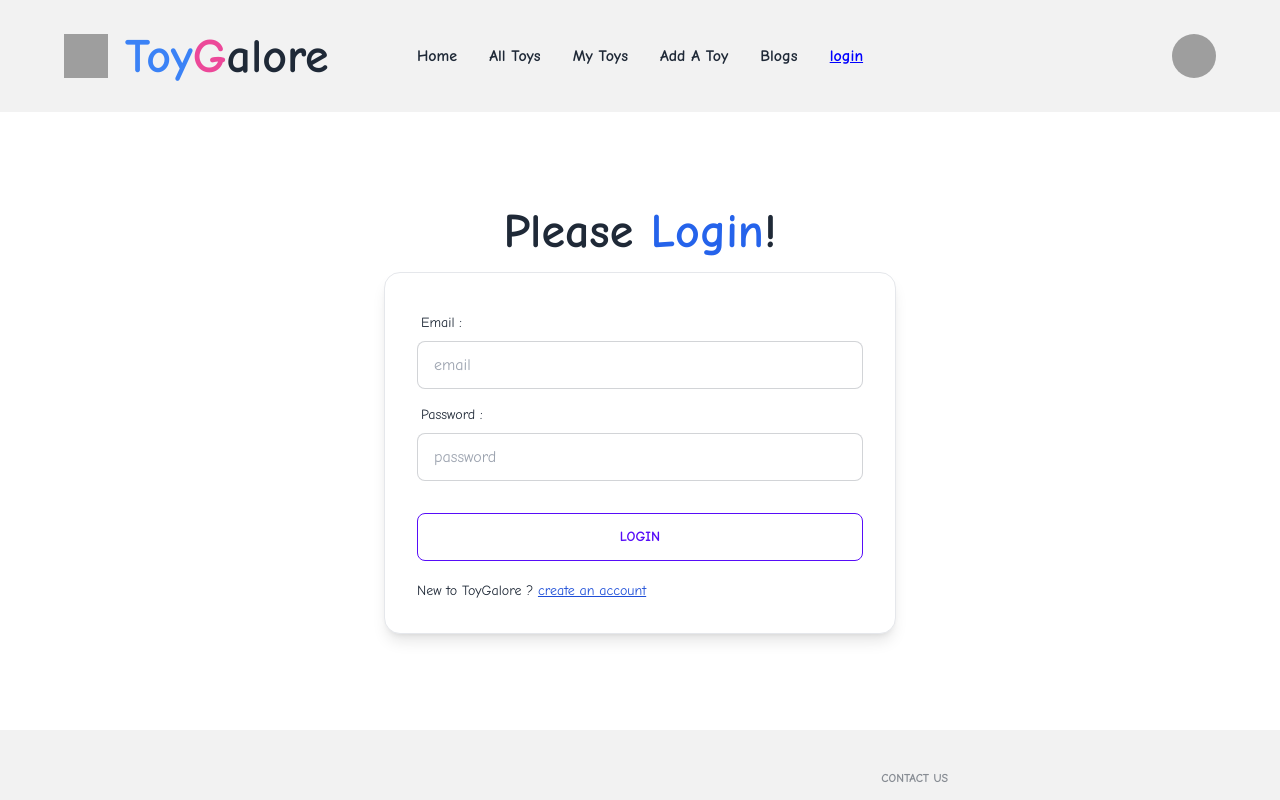
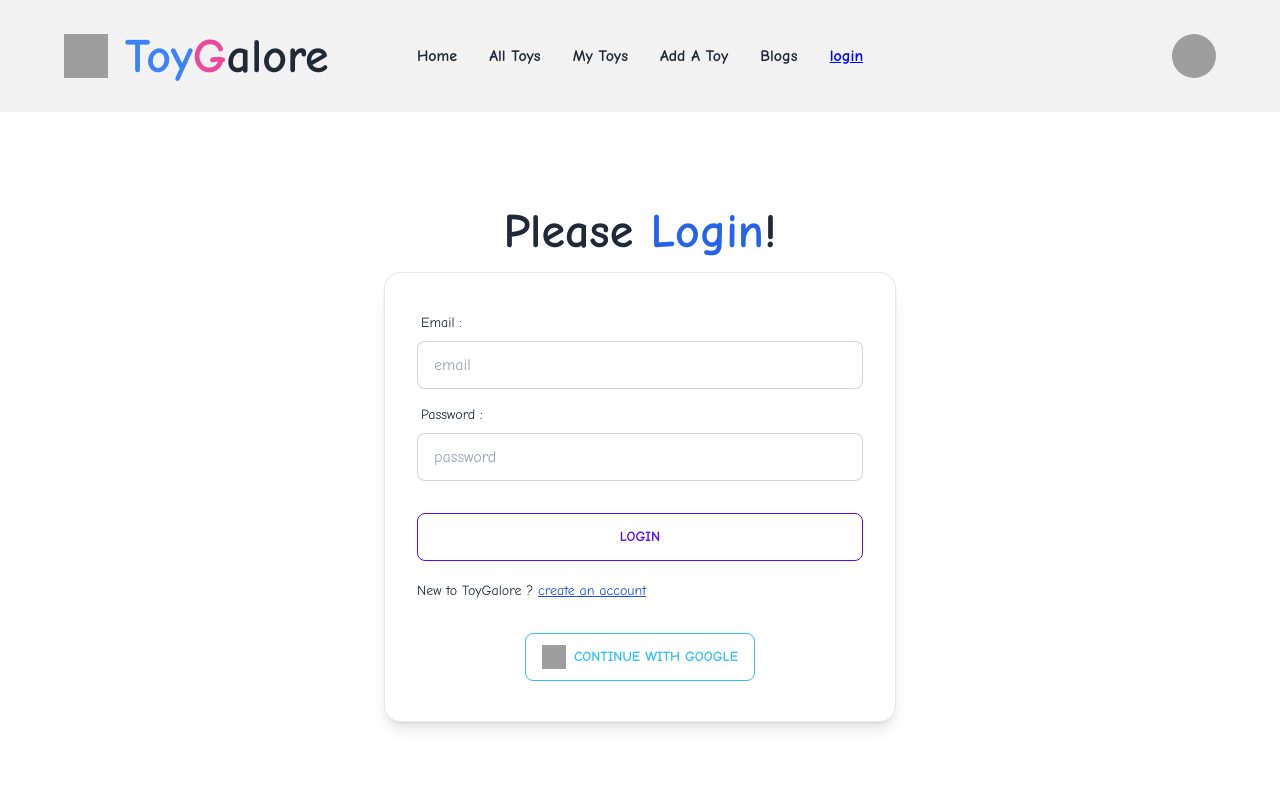
Before and after one commit to Mohosin075/toy-marketplace-client, a React (Vite) app in the folder toy-marketplace-client/: page /login in a window 1280 px wide. Shown: the top 800 px of the page. Built offline with nearby package versions, Linux system fonts and the light colour scheme; no server answers; grey boxes are pictures that could not be loaded.

Commit message:
added firebase google login

```diff
--- a/toy-marketplace-client/src/pages/login/Login.jsx
+++ b/toy-marketplace-client/src/pages/login/Login.jsx
@@ -1,41 +1,60 @@
 import { useContext } from "react";
 import useTitle from "../hooks/useTitle";
-import { Link } from 'react-router-dom';
+import { Link } from "react-router-dom";
 import { AuthContext } from "../provider/AuthProvider";
 import { toast } from "react-toastify";
 
 const Login = () => {
   useTitle("login");
-  const  {user, loginUser} = useContext(AuthContext)
+  const { user, loginUser, googleLogin } = useContext(AuthContext);
   //   login form
-const handleLogin =e=>{
+  const handleLogin = (e) => {
     e.preventDefault();
     const form = e.target;
-    const email=form.email.value;
-    const password=form.password.value;
+    const email = form.email.value;
+    const password = form.password.value;
 
     loginUser(email, password)
-    .then(result=>{
-        console.log(result);
+      .then((result) => {
+        console.log(result.user);
+        toast.success("user login successfully!");
+      })
+      .catch((err) => {
+        console.log(err);
+        toast.error(err.message);
+      });
+
+  };
+
+  const handleGoogleLogin = () =>{
+    googleLogin().then(result=>{
+        console.log(result.user);
         toast.success("user login successfully!")
     })
     .catch(err=>{
         console.log(err);
         toast.error(err.message)
     })
-}
+  }
+
+
   return (
     <div className="hero my-12 md:my-20 w-full">
       <div className="hero-content flex-col w-full">
-        <h2 className="text-5xl font-bold">Please <span className="text-blue-600 font-bold">Login</span>!</h2>
-        <div className="card flex-shrink-0 w-full max-w-lg border border-1 shadow-lg bg-base-100">
+        <h2 className="text-5xl font-bold">
+          Please <span className="text-blue-600 font-bold">Login</span>!
+        </h2>
+        <div
+
+          className="card flex-shrink-0 w-full max-w-lg border border-1 shadow-lg bg-base-100"
+        >
           <form className="card-body" onSubmit={handleLogin}>
-          <div className="form-control">
+            <div className="form-control">
               <label className="label">
                 <span className="label-text">Email :</span>
               </label>
               <input
-              name="email"
+                name="email"
                 type="email"
                 placeholder="email"
                 className="input input-bordered"
@@ -47,7 +66,7 @@ const handleLogin =e=>{
                 <span className="label-text">Password :</span>
               </label>
               <input
-              name="password"
+                name="password"
                 type="password"
                 placeholder="password"
                 className="input input-bordered"
@@ -55,11 +74,28 @@ const handleLogin =e=>{
               />
             </div>
             <div className="form-control mt-6">
-              <button className="btn btn-primary btn-outline">Login</button>
+              <input className="btn btn-primary btn-outline" type="submit" value="Login" />
             </div>
-            <p className="text-sm mt-3">New to ToyGalore ? <Link to="/register" className="text-blue-700 underline hover:text-blue-600">create an account</Link></p>
+            <p className="text-sm mt-3">
+              New to ToyGalore ?{" "}
+              <Link
+                to="/register"
+                className="text-blue-700 underline hover:text-blue-600"
+              >
+                create an account
+              </Link>
+            </p>
           </form>
-
+          <div className="text-center mb-10">
+          <button className="btn gap-2 btn-outline btn-info" onClick={handleGoogleLogin}>
+              <img
+                className="w-6 h-6"
+                src="https://i.ibb.co/jHm659t/gggggggg.png"
+                alt=""
+              />
+              Continue with Google
+            </button>
+          </div>
         </div>
       </div>
     </div>
--- a/toy-marketplace-client/src/pages/provider/AuthProvider.jsx
+++ b/toy-marketplace-client/src/pages/provider/AuthProvider.jsx
@@ -1,6 +1,6 @@
 /* eslint-disable react/prop-types */
 import { createContext } from "react";
-import { createUserWithEmailAndPassword, getAuth, signInWithEmailAndPassword } from "firebase/auth";
+import { GoogleAuthProvider, createUserWithEmailAndPassword, getAuth, signInWithEmailAndPassword, signInWithPopup } from "firebase/auth";
 import app from "../firebase/firebase.config";
 
 export const AuthContext = createContext();
@@ -19,6 +19,12 @@ const AuthProvider = ({children}) => {
         return signInWithEmailAndPassword(auth, email, password);
     }
 
+    // google login
+    const googleProvider = new GoogleAuthProvider();
+    const googleLogin = () =>{
+        return signInWithPopup(auth, googleProvider)
+    }
+
 
 
     const user = {name : 'md mohosin', email : 'mohosin@ali.com'}
@@ -27,6 +33,7 @@ const AuthProvider = ({children}) => {
         user,
         createUser,
         loginUser,
+        googleLogin,
 
     }
     return (
```
